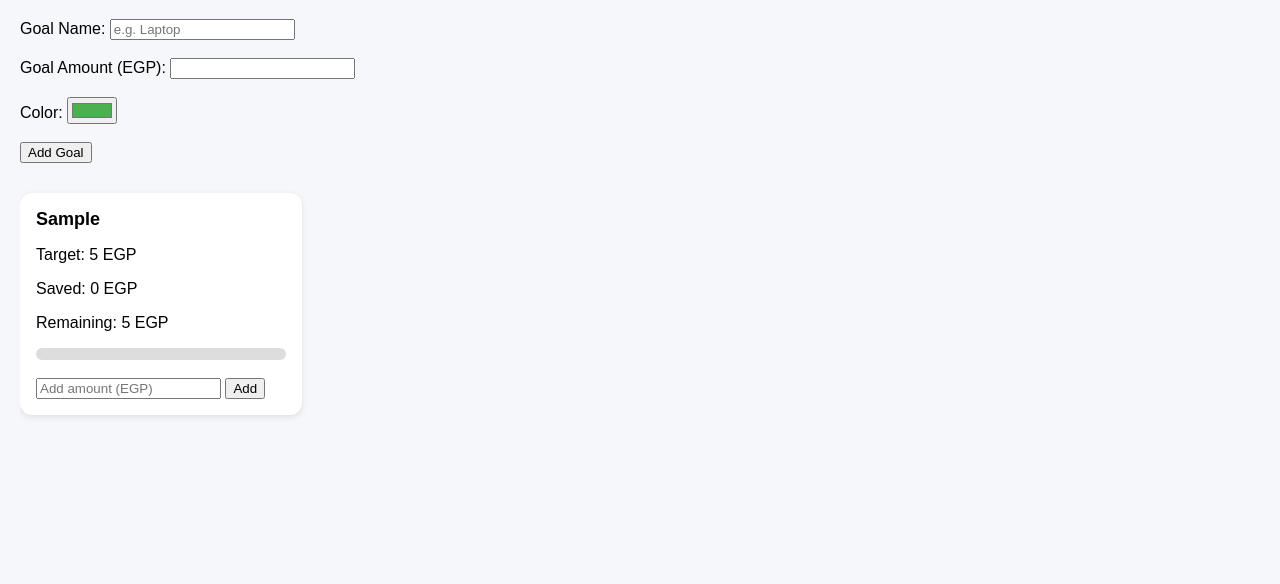
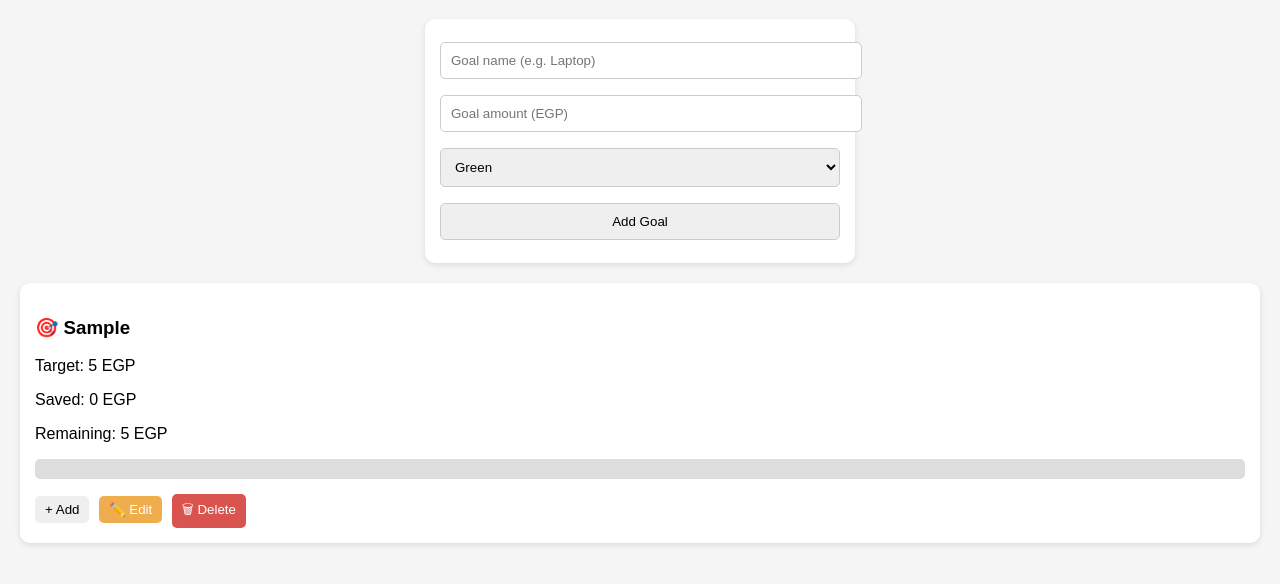
Before and after one commit to ticketsmetro1-stack/budget, a plain HTML site: page index.html in a window 1280 px wide. Both pictures are taken after typing "Sample", "5" into the empty fields and a click on the button "Add Goal". Shown: the part 62-646 px from the top of the page. Drawn offline with Linux system fonts and the light colour scheme.

Commit message:
Update index.html

```diff
--- a/index.html
+++ b/index.html
@@ -4,83 +4,69 @@
   <meta charset="UTF-8">
   <meta name="viewport" content="width=device-width, initial-scale=1.0">
   <title>Budget App</title>
-
-  <!-- iOS Web App -->
-  <link rel="apple-touch-icon" href="icon.png">
-  <meta name="apple-mobile-web-app-title" content="Budget App">
-  <meta name="apple-mobile-web-app-capable" content="yes">
-  <meta name="apple-mobile-web-app-status-bar-style" content="default">
-
+  <link rel="manifest" href="manifest.json">
   <style>
-    body { font-family: Arial, sans-serif; margin: 20px; background:#f6f7fb; }
+    body { font-family: Arial, sans-serif; margin: 20px; background: #f5f5f5; }
     h1 { text-align: center; }
-
-    #goalContainer {
-      display: flex;
+    .goal-form { margin: 20px auto; max-width: 400px; padding: 15px; background: white; border-radius: 10px; box-shadow: 0 2px 6px rgba(0,0,0,0.1); }
+    .goal-form input, .goal-form select, .goal-form button {
+      margin: 8px 0; padding: 10px; width: 100%; border-radius: 5px; border: 1px solid #ccc;
+    }
+    .goals-container {
+      display: grid;
+      grid-template-columns: repeat(auto-fit, minmax(250px, 1fr));
       gap: 15px;
-      overflow-x: auto;
-      padding: 10px 0;
+      margin-top: 20px;
     }
-
-    .goalCard {
-      flex: 0 0 250px;
-      background: white;
-      border-radius: 12px;
-      padding: 16px;
-      box-shadow: 0 2px 6px rgba(0,0,0,0.1);
+    .goal-card {
+      background: white; padding: 15px; border-radius: 10px; box-shadow: 0 2px 6px rgba(0,0,0,0.1);
     }
-
-    .goalCard h2 { font-size: 18px; margin: 0 0 10px; }
-
-    .progress { height: 12px; background: #ddd; border-radius: 6px; overflow: hidden; }
-    .bar { height: 100%; width: 0%; }
-
-    .form-section { margin: 20px 0; }
-
-    @media (max-width: 600px) {
-      #goalContainer {
-        display: grid;
-        grid-template-columns: 1fr 1fr;
-      }
-      .goalCard { flex: none; width: auto; }
-    }
+    .progress { height: 20px; background: #ddd; border-radius: 5px; overflow: hidden; margin: 10px 0; }
+    .bar { height: 100%; width: 0%; transition: width 0.3s ease-in-out; }
+    .actions button { margin: 5px 5px 0 0; padding: 6px 10px; border: none; border-radius: 5px; cursor: pointer; }
+    .actions .edit { background: #f0ad4e; color: white; }
+    .actions .delete { background: #d9534f; color: white; }
   </style>
 </head>
 <body>
   <h1>💰 Budget App (EGP)</h1>
 
-  <div class="form-section">
-    <label>Goal Name: <input id="goalName" placeholder="e.g. Laptop"></label><br><br>
-    <label>Goal Amount (EGP): <input id="goalAmount" type="number"></label><br><br>
-    <label>Color: <input id="goalColor" type="color" value="#4caf50"></label><br><br>
+  <div class="goal-form">
+    <input id="goalName" placeholder="Goal name (e.g. Laptop)">
+    <input id="goalAmount" type="number" placeholder="Goal amount (EGP)">
+    <select id="goalColor">
+      <option value="green">Green</option>
+      <option value="blue">Blue</option>
+      <option value="purple">Purple</option>
+      <option value="orange">Orange</option>
+      <option value="red">Red</option>
+    </select>
     <button onclick="addGoal()">Add Goal</button>
   </div>
 
-  <div id="goalContainer"></div>
+  <div class="goals-container" id="goalsContainer"></div>
 
   <script>
     let goals = [];
 
     function saveData() {
-      localStorage.setItem("budgetAppGoals", JSON.stringify(goals));
+      localStorage.setItem("budgetGoals", JSON.stringify(goals));
     }
 
     function loadData() {
-      const data = localStorage.getItem("budgetAppGoals");
-      if (data) {
-        goals = JSON.parse(data);
-        renderGoals();
-      }
+      const data = localStorage.getItem("budgetGoals");
+      if (data) goals = JSON.parse(data);
+      renderGoals();
     }
 
     function addGoal() {
       const name = document.getElementById("goalName").value;
-      const target = parseFloat(document.getElementById("goalAmount").value);
+      const amount = parseFloat(document.getElementById("goalAmount").value);
       const color = document.getElementById("goalColor").value;
 
-      if (!name || isNaN(target)) return alert("Please enter goal name and amount");
+      if (!name || isNaN(amount) || amount <= 0) return alert("Enter valid goal");
 
-      goals.push({ name, target, saved: 0, color });
+      goals.push({ id: Date.now(), name, target: amount, saved: 0, color });
       saveData();
       renderGoals();
 
@@ -88,69 +74,58 @@
       document.getElementById("goalAmount").value = "";
     }
 
-    function addSavings(index, amount) {
-      if (amount <= 0) return;
-      goals[index].saved += amount;
+    function addSavings(id) {
+      const amount = parseFloat(prompt("Enter amount to add:"));
+      if (isNaN(amount) || amount <= 0) return;
+      const goal = goals.find(g => g.id === id);
+      goal.saved += amount;
+      saveData();
+      renderGoals();
+    }
+
+    function editGoal(id) {
+      const goal = goals.find(g => g.id === id);
+      const newName = prompt("Edit goal name:", goal.name);
+      const newTarget = parseFloat(prompt("Edit target amount:", goal.target));
+      if (newName) goal.name = newName;
+      if (!isNaN(newTarget) && newTarget > 0) goal.target = newTarget;
+      saveData();
+      renderGoals();
+    }
+
+    function deleteGoal(id) {
+      goals = goals.filter(g => g.id !== id);
       saveData();
       renderGoals();
     }
 
     function renderGoals() {
-      const container = document.getElementById("goalContainer");
+      const container = document.getElementById("goalsContainer");
       container.innerHTML = "";
-
-      goals.forEach((goal, i) => {
-        const remaining = Math.max(goal.target - goal.saved, 0);
+      goals.forEach(goal => {
         const percent = Math.min((goal.saved / goal.target) * 100, 100);
-
-        const card = document.createElement("div");
-        card.className = "goalCard";
-        card.innerHTML = `
-          <h2>${goal.name}</h2>
-          <p>Target: ${goal.target} EGP</p>
-          <p>Saved: ${goal.saved} EGP</p>
-          <p>Remaining: ${remaining} EGP</p>
-          <div class="progress"><div class="bar" style="width:${percent}%;background:${goal.color};"></div></div>
-          <br>
-          <input type="number" id="add-${i}" placeholder="Add amount (EGP)">
-          <button onclick="addSavings(${i}, parseFloat(document.getElementById('add-${i}').value))">Add</button>
+        container.innerHTML += `
+          <div class="goal-card">
+            <h3>🎯 ${goal.name}</h3>
+            <p>Target: ${goal.target} EGP</p>
+            <p>Saved: ${goal.saved} EGP</p>
+            <p>Remaining: ${Math.max(goal.target - goal.saved, 0)} EGP</p>
+            <div class="progress"><div class="bar" style="width:${percent}%; background:${goal.color};"></div></div>
+            <div class="actions">
+              <button onclick="addSavings(${goal.id})">+ Add</button>
+              <button class="edit" onclick="editGoal(${goal.id})">✏️ Edit</button>
+              <button class="delete" onclick="deleteGoal(${goal.id})">🗑 Delete</button>
+            </div>
+          </div>
         `;
-        container.appendChild(card);
       });
     }
 
-    // Handle Shortcut input
-    const params = new URLSearchParams(window.location.search);
-    const entry = params.get("entry");
-    if (entry) {
-      const input = entry.trim().toLowerCase();
-      if (input.startsWith("goal")) {
-        const parts = entry.split(",");
-        const name = parts[0].replace(/^goal\s*/i, "").trim();
-        const target = parseFloat(parts[1] || "0");
-        const color = parts[2] || "#2196f3";
-        goals.push({ name, target, saved: 0, color });
-        saveData();
-      } else if (input.startsWith("spend")) {
-        const parts = entry.split(",");
-        const amount = parseFloat(parts[1] || "0");
-        if (goals.length > 0 && amount > 0) {
-          goals[0].saved = Math.max(0, goals[0].saved - amount);
-          saveData();
-        }
-      }
-    }
+    loadData();
 
-    loadData();
-  </script>
-
-  <!-- Offline support -->
-  <script>
-    if ("serviceWorker" in navigator) {
-      navigator.serviceWorker
-        .register("sw.js")
-        .then(() => console.log("✅ Service Worker registered"))
-        .catch(err => console.error("⚠️ SW error:", err));
+    // Offline support
+    if ('serviceWorker' in navigator) {
+      navigator.serviceWorker.register('service-worker.js');
     }
   </script>
 </body>
```
